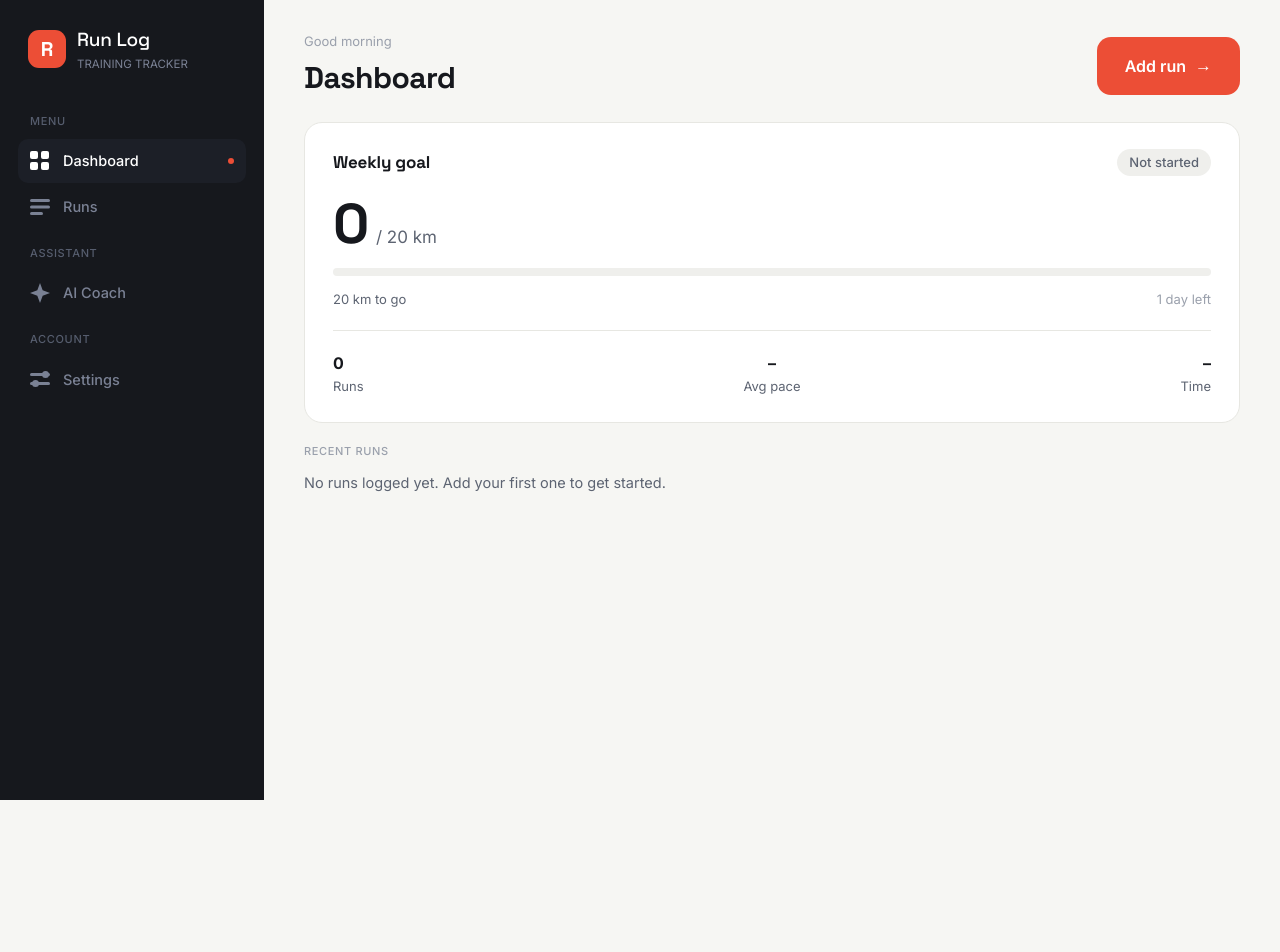
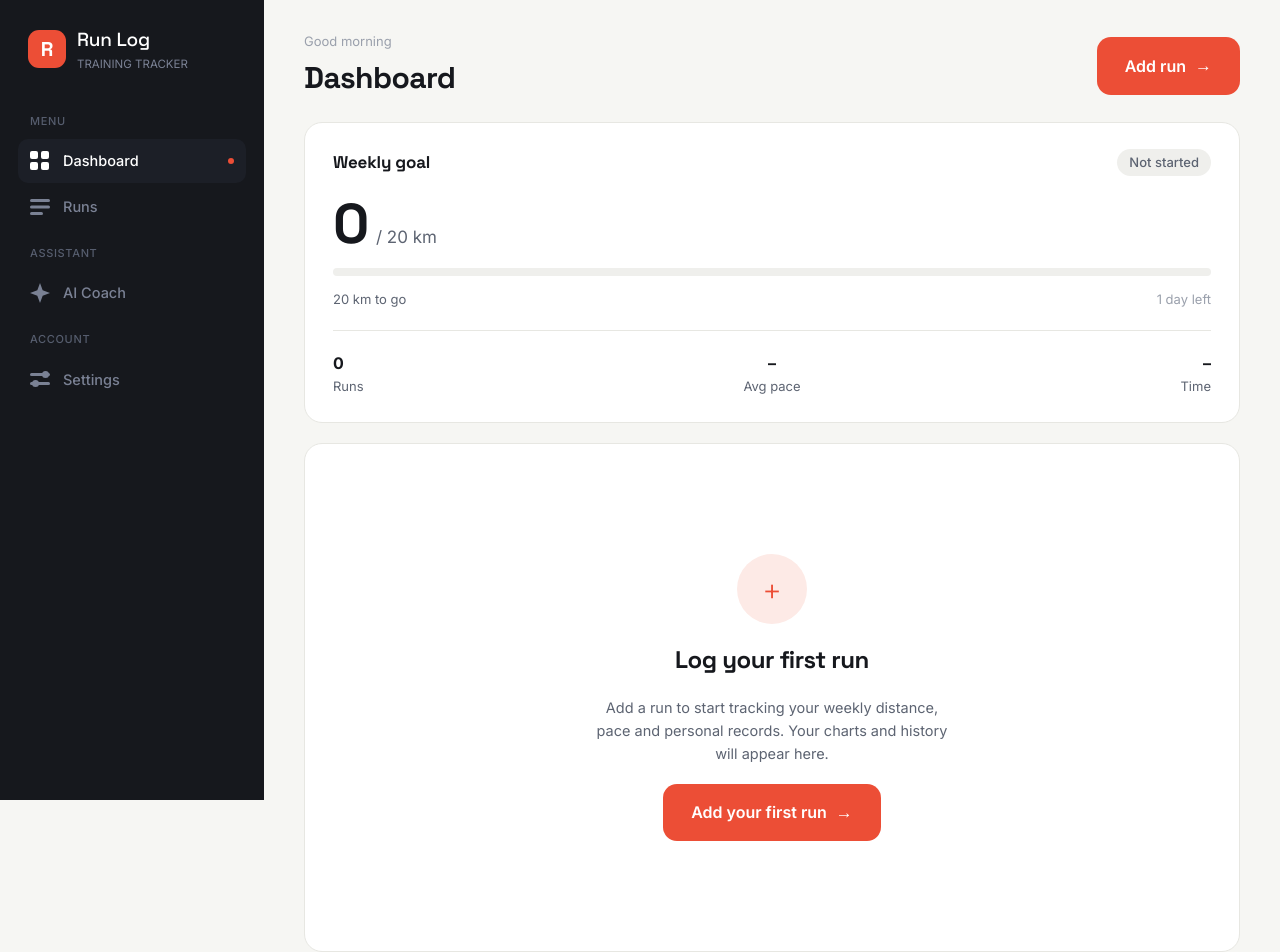
Before and after one commit to svendukic2/run-log-app, a Next.js app in the folder frontend/: page /dashboard in a window 1280 px wide. Shown: the top 952 px of the page. Before the commit the page ends 800 px from the top, so only its background shows below. Built offline with nearby package versions, Linux system fonts and the light colour scheme.

Commit message:
RUN-18: build dashboard empty state with first-run prompt

```diff
--- a/frontend/src/app/(app)/dashboard/page.tsx
+++ b/frontend/src/app/(app)/dashboard/page.tsx
@@ -1,7 +1,7 @@
 import AddRunButton from '@/components/AddRunButton';
 import DashboardGreeting from '@/components/DashboardGreeting';
+import DashboardRunsSection from '@/components/DashboardRunsSection';
 import PageHeader from '@/components/PageHeader';
-import RunList from '@/components/RunList';
 import WeeklyGoalCard from '@/components/WeeklyGoalCard';
 
 // 05 · Dashboard. The header is rendered by the page itself, above the body, so
@@ -18,15 +18,7 @@ export default function DashboardPage() {
         className="flex flex-col gap-5 px-5 pb-6 sm:px-8 lg:px-[40px] lg:pb-[32px]"
       >
         <WeeklyGoalCard />
-        {/* Provisional stand-ins for the chart and recent runs (RUN-19,
-            RUN-20) and the first-run prompt (RUN-18): they read the store the
-            Add run modal writes to, so a saved run shows up here immediately
-            (RUN-23 AC2, AC6). */}
-        <RunList
-          title="Recent runs"
-          emptyMessage="No runs logged yet. Add your first one to get started."
-          limit={5}
-        />
+        <DashboardRunsSection />
       </div>
     </>
   );
--- a/frontend/src/components/AddRunButton.tsx
+++ b/frontend/src/components/AddRunButton.tsx
@@ -3,11 +3,17 @@
 import { useRef, useState } from 'react';
 import AddRunModal from '@/components/AddRunModal';
 
+interface AddRunButtonProps {
+  // The pill's label; the empty-state prompt says "Add your first run"
+  // (RUN-18) while headers keep the default.
+  label?: string;
+}
+
 // The primary "Add run" action from the design library (node 48:38): accent
 // pill with the label and a trailing arrow. It owns the Add run modal, so every
-// header that renders it can open the modal without wiring state of its own.
+// surface that renders it can open the modal without wiring state of its own.
 // Full width below `sm`, where the header stacks (RUN-15, responsive addendum).
-export default function AddRunButton() {
+export default function AddRunButton({ label = 'Add run' }: AddRunButtonProps) {
   const [isModalOpen, setIsModalOpen] = useState(false);
   const buttonRef = useRef<HTMLButtonElement>(null);
 
@@ -25,7 +31,7 @@ export default function AddRunButton() {
         onClick={() => setIsModalOpen(true)}
         className="flex w-full shrink-0 items-center justify-center gap-[9px] rounded-[14px] bg-accent px-[28px] py-[16px] text-[16px] font-semibold text-white hover:bg-accent-pressed sm:w-auto"
       >
-        Add run
+        {label}
         <span aria-hidden="true" className="text-[17px]">
           →
         </span>
--- /dev/null
+++ b/frontend/src/components/DashboardRunsSection.tsx
@@ -0,0 +1,25 @@
+'use client';
+
+import FirstRunPrompt from '@/components/FirstRunPrompt';
+import RunList from '@/components/RunList';
+import { useRuns } from '@/lib/runs';
+import { useHydrated } from '@/lib/useHydrated';
+
+// Switches the dashboard's main area between the first-run prompt (04, RUN-18)
+// and the logged-runs content (05). Reading the runs store here means saving
+// the first run swaps the prompt out immediately (AC3).
+export default function DashboardRunsSection() {
+  const hydrated = useHydrated();
+  const runs = useRuns();
+
+  // The server and the hydration pass cannot see localStorage, so until the
+  // store has actually been read the shell stays neutral: a returning user
+  // with months of runs must not get "Log your first run" flashed at them.
+  if (!hydrated) return null;
+
+  if (runs.length === 0) return <FirstRunPrompt />;
+
+  // Provisional stand-in for the designed chart and recent-runs card; the
+  // chart arrives with RUN-19 and the card with RUN-20.
+  return <RunList title="Recent runs" limit={5} />;
+}
--- /dev/null
+++ b/frontend/src/components/FirstRunPrompt.tsx
@@ -0,0 +1,32 @@
+import AddRunButton from '@/components/AddRunButton';
+
+// The empty dashboard's main card (RUN-18, DSH-6): before any run exists it
+// tells the user what to do first instead of showing blank cards. The button
+// opens the same Add run modal the header action does.
+export default function FirstRunPrompt() {
+  return (
+    <section
+      aria-labelledby="first-run-title"
+      className="flex flex-col items-center gap-[18px] rounded-[18px] border border-line bg-white px-6 py-[64px] text-center sm:py-[110px]"
+    >
+      <span
+        aria-hidden="true"
+        data-testid="first-run-icon"
+        className="flex size-[70px] items-center justify-center rounded-full bg-accent-soft text-[30px] font-light text-accent"
+      >
+        +
+      </span>
+      <h2
+        id="first-run-title"
+        className="font-display text-[24px] font-bold tracking-[-0.5px] text-text-primary"
+      >
+        Log your first run
+      </h2>
+      <p className="max-w-[360px] text-[14.5px] leading-[1.6] text-secondary">
+        Add a run to start tracking your weekly distance, pace and personal records. Your charts
+        and history will appear here.
+      </p>
+      <AddRunButton label="Add your first run" />
+    </section>
+  );
+}
--- a/frontend/src/components/RunList.tsx
+++ b/frontend/src/components/RunList.tsx
@@ -5,7 +5,10 @@ import { formatDate, formatDuration, formatPace, useRuns } from '@/lib/runs';
 
 interface RunListProps {
   title: string;
-  emptyMessage: string;
+  // What to say when there is nothing to list. Callers that only render the
+  // list once runs exist (the dashboard, whose zero-runs UI is the first-run
+  // prompt) omit it and the empty list renders nothing.
+  emptyMessage?: string;
   // Dashboard shows a handful; the Runs page shows the lot.
   limit?: number;
 }
@@ -23,7 +26,7 @@ export default function RunList({ title, emptyMessage, limit }: RunListProps) {
       <h2 className="text-[11px] font-medium tracking-[0.66px] text-tertiary uppercase">{title}</h2>
 
       {visible.length === 0 ? (
-        <p className="text-[14.5px] text-secondary">{emptyMessage}</p>
+        emptyMessage ? <p className="text-[14.5px] text-secondary">{emptyMessage}</p> : null
       ) : (
         <ul className="flex flex-col overflow-hidden rounded-[18px] border border-line bg-white">
           {visible.map((run) => (
```
Also changed, not shown: 1 other file (tests, documents, lock files or other folders).
